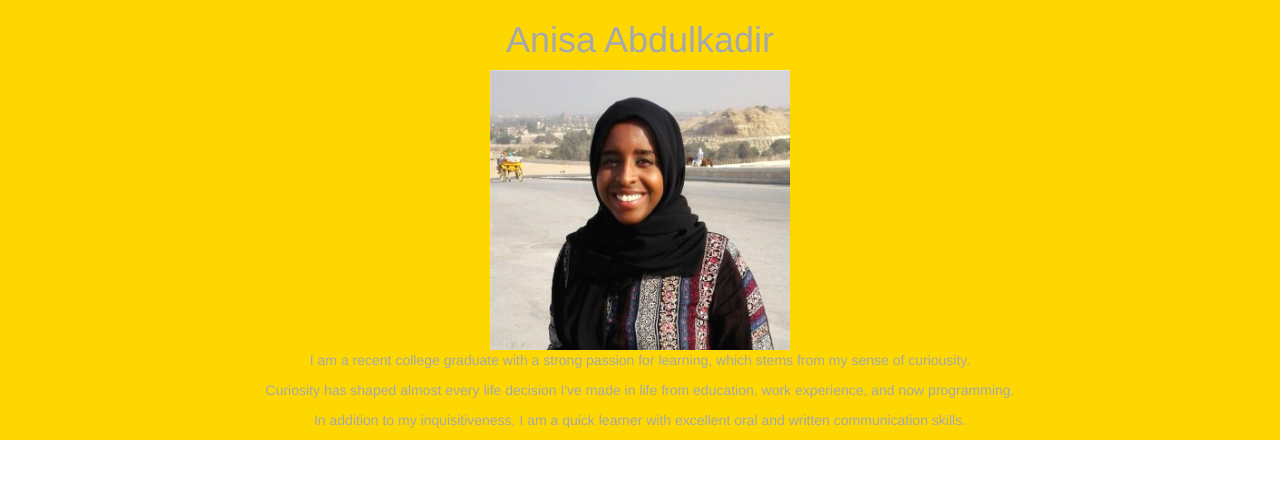
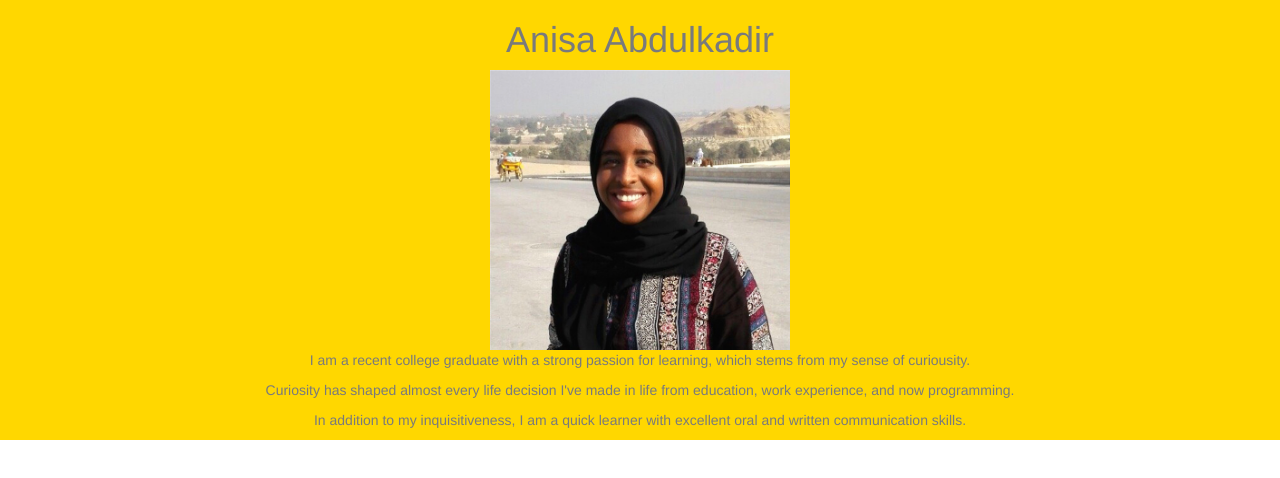
Before and after one commit to Anisa7/anisaabdulkadir.github.io, a plain HTML site: page index.html in a window 1280 px wide. Drawn offline with nearby package versions, Linux system fonts and the light colour scheme.

Commit message:
Update style.css

```diff
--- a/style.css
+++ b/style.css
@@ -4,5 +4,5 @@ body {
 
 .first {
       background-color: gold;
-      color: #a5a7aa;
+      color: #797a7c;
 }
```
